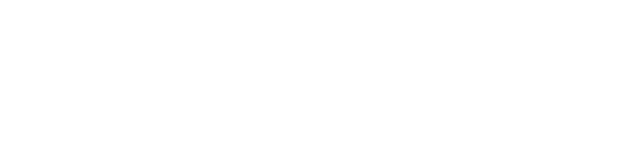
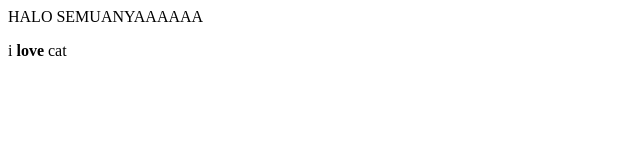
Before and after one commit to Salwaaa22/KUCING, a plain HTML site: page index.html in a window 1280 px wide. Shown: the whole page, without its empty margins (0-640 px from the left). Drawn offline with Linux system fonts and the light colour scheme.

Commit message:
Update index.html

```diff
--- a/index.html
+++ b/index.html
@@ -3,9 +3,10 @@
 <head>
     <meta charset="UTF-8">
     <meta name="viewport" content="width=device-width, initial-scale=1.0">
-    <title>Document</title>
+    <title>KUCING TERBANG</title>
 </head>
 <body>
-
+    HALO SEMUANYAAAAAA
+    <p>i <strong>love</strong> cat</p>
 </body>
 </html>
```
